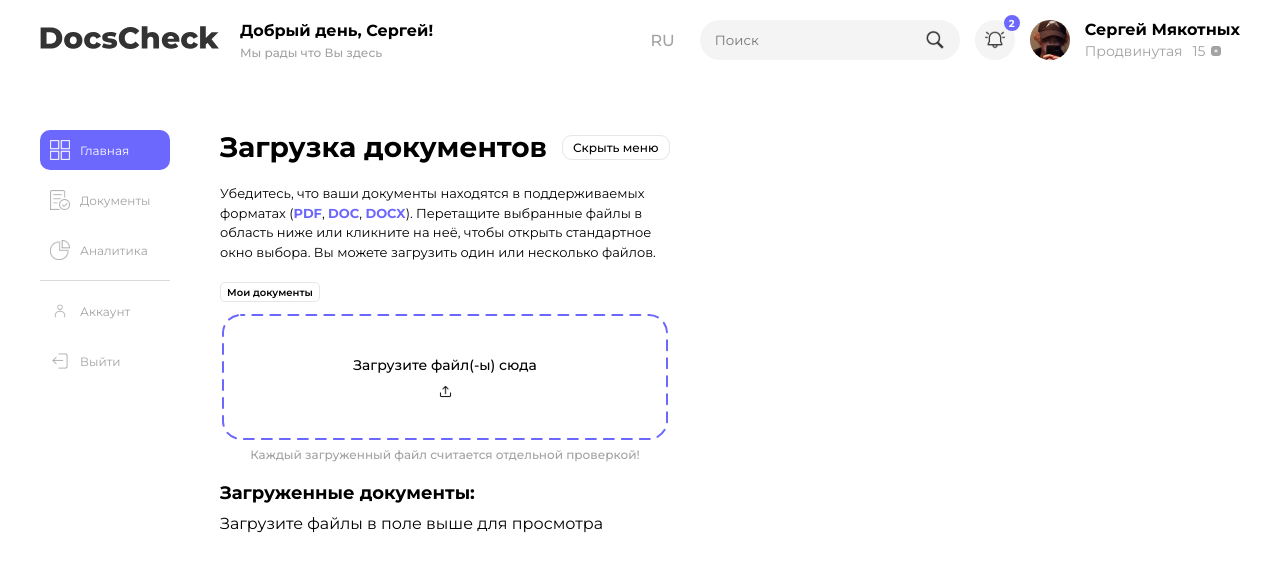
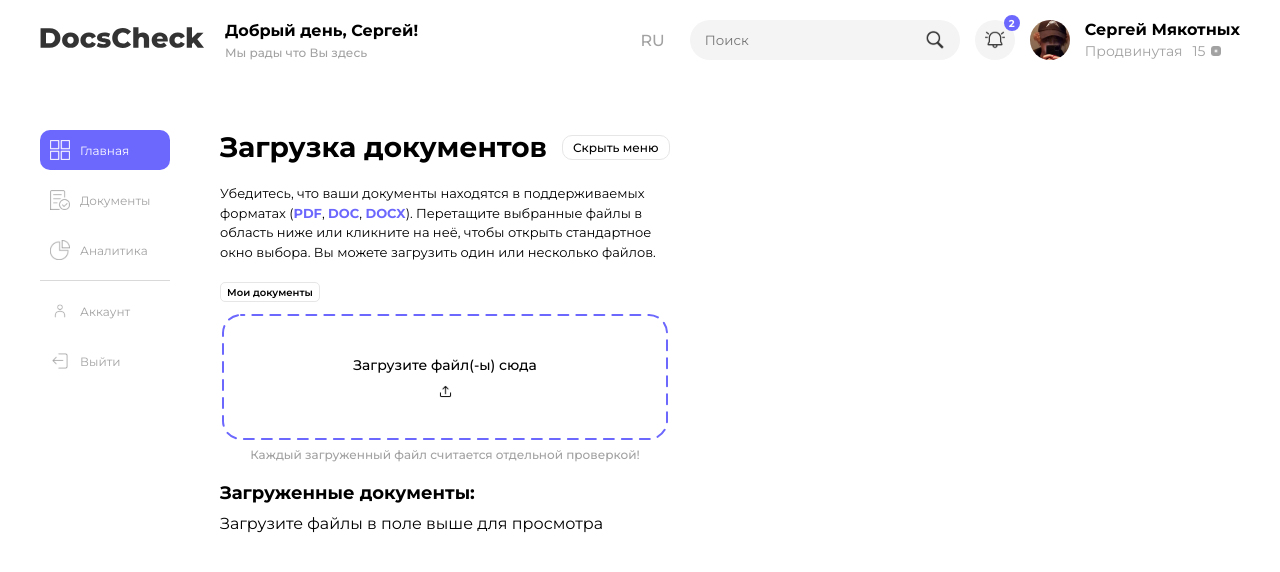
Before and after one commit to keeq0/docscheck, a Vue app: page / in a window 1280 px wide. Shown: the top 572 px of the page. Built offline with nearby package versions, Linux system fonts and the light colour scheme.

Commit message:
edited styles

```diff
--- a/src/components/NotificationPanel.vue
+++ b/src/components/NotificationPanel.vue
@@ -121,7 +121,7 @@
     position: absolute;
     top: 130%;
     right: 0;
-    width: 315px;
+    width: 325px;
     background: #fff;
     border-radius: 15px;
     box-shadow: 0 2px 3px 3px rgba(0, 0, 0, 0.02);
--- a/src/components/SearchBar.vue
+++ b/src/components/SearchBar.vue
@@ -17,7 +17,7 @@
 
   <style scoped>
   .header__search {
-    width: 260px;
+    width: 270px;
     height: 40px;
     background-color: #f4f4f4;
     border-radius: 30px;
--- a/src/components/ServiceHeader.vue
+++ b/src/components/ServiceHeader.vue
@@ -84,7 +84,7 @@
   }
 
   .header__logo {
-    height: 24px;
+    height: 22px;
   }
 
   .header__message {
```
